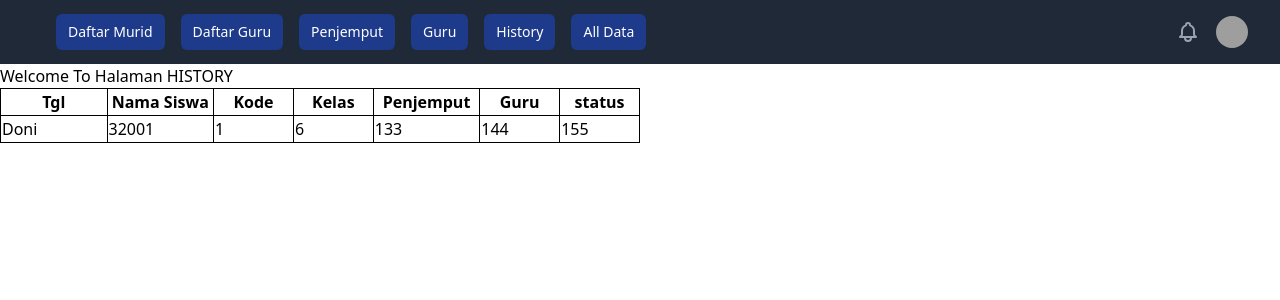
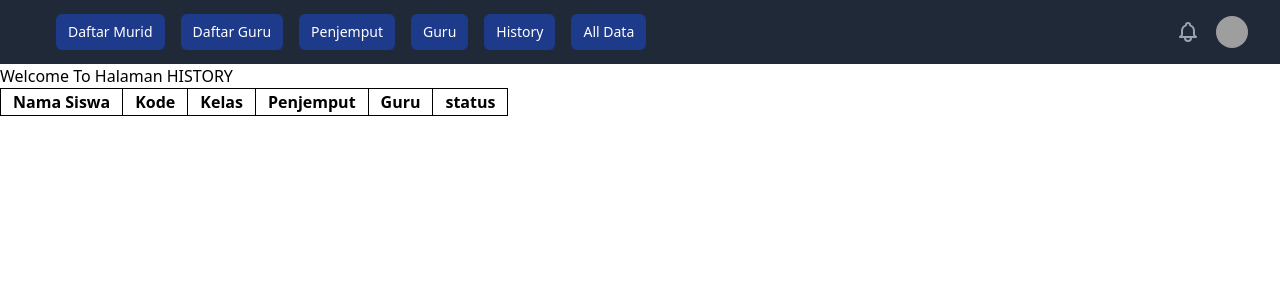
Before and after one commit to Faqih15/aplikasi-penjemputan-murid, a React (Create React App) app: page /History in a window 1280 px wide. Shown: the top 300 px of the page. Built offline with nearby package versions, Linux system fonts and the light colour scheme; grey boxes are pictures that could not be loaded.

Commit message:
local storage history

```diff
--- a/src/History.js
+++ b/src/History.js
@@ -1,3 +1,4 @@
+import QrReader from "react-qr-scanner";
 import React, { Component } from "react";
 import Navbar from "./Navbar";
 
@@ -14,34 +15,115 @@ export default class History extends Component {
 }
 
 class Tabelsatu extends Component {
+  state = {
+    asd: JSON.parse(localStorage.getItem("history")) || [],
+  };
+
   render() {
     return (
       <div>
-        <table class="w-1/2 table-fixed border-collapse border border-black">
+        <table class="table-fixed border-collapse border border-black">
           <thead>
             <tr>
-              <th class="w-1/3 table-fixed border border-black">Tgl</th>
-              <th class="w-1/3 table-fixed border border-black">Nama Siswa</th>
-              <th class="w-1/4 table-fixed border border-black">Kode</th>
-              <th class="w-1/4 table-fixed border border-black">Kelas</th>
-              <th class="w-1/3 table-fixed border border-black">Penjemput</th>
-              <th class="w-1/4 table-fixed border border-black">Guru</th>
-              <th class="w-1/4 table-fixed border border-black">status</th>
+              <th class="table-fixed border px-3 whitespace-nowrap border-black">
+                Nama Siswa
+              </th>
+              <th class="table-fixed border px-3 whitespace-nowrap border-black">
+                Kode
+              </th>
+              <th class="table-fixed border px-3 whitespace-nowrap border-black">
+                Kelas
+              </th>
+              <th class="table-fixed border px-3 whitespace-nowrap border-black">
+                Penjemput
+              </th>
+              <th class="table-fixed border px-3 whitespace-nowrap border-black">
+                Guru
+              </th>
+              <th class="table-fixed border px-3 whitespace-nowrap border-black">
+                status
+              </th>
             </tr>
           </thead>
           <tbody>
-            <tr>
-              <td class="table-fixed border border-black">Doni</td>
-              <td class="table-fixed border border-black">32001</td>
-              <td class="table-fixed border border-black">1</td>
-              <td class="table-fixed border border-black">6</td>
-              <td class="table-fixed border border-black">133</td>
-              <td class="table-fixed border border-black">144</td>
-              <td class="table-fixed border border-black">155</td>
-            </tr>
+            {this.state.asd.map((x, y) => (
+              <tr>
+                <td class="table-fixed border px-3 whitespace-nowrap border-black">
+                  {x.nama}
+                </td>
+                <td class="table-fixed border px-3 whitespace-nowrap border-black">
+                  {x.kode}
+                </td>
+                <td class="table-fixed border px-3 whitespace-nowrap border-black">
+                  {x.kelas}
+                </td>
+                <td class="table-fixed border px-3 whitespace-nowrap border-black">
+                  {x.jemput1}
+                </td>
+                <td class="table-fixed border px-3 whitespace-nowrap border-black">
+                  {x.guru}
+                </td>
+                <td class="table-fixed border px-3 whitespace-nowrap border-black">
+                  {x.status}
+                </td>
+              </tr>
+            ))}
           </tbody>
         </table>
       </div>
     );
   }
 }
+
+// export class Test extends Component {
+//   constructor(props) {
+//     super(props);
+//     this.state = {
+//       delay: 10000,
+//       result: null,
+//     };
+
+//     this.handleScan = this.handleScan.bind(this);
+//   }
+//   handleScan(data) {
+//     this.setState({
+//       result: data,
+//     });
+//     console.log(data);
+//   }
+//   handleError(err) {
+//     console.error(err);
+//   }
+// componentDidMount(){
+//   this.setState({result:"as"})
+// }
+//   render() {
+//     const previewStyle = {
+//       height: 240,
+//       width: 320,
+//     };
+
+//     return !this.state.result ? (
+//       <div>
+//         <QrReader
+//           delay={this.state.delay}
+//           style={previewStyle}
+//           onError={this.handleError}
+//           onScan={this.handleScan}
+//         />
+//       </div>
+//     ) : (
+//       <div
+//         style={{ height: 240, width: 320 }}
+//         className="border border-black flex flex-col place-content-center items-center align-middle"
+//       >
+//         <button
+//           onClick={() => this.setState({ result: null })}
+//           className="px-3 py-2 bg-red-500 hover:bg-yellow-500 text-white"
+//         >
+//           SCAN QR
+//         </button>
+//       </div>
+//     );
+//   }
+// }
```
